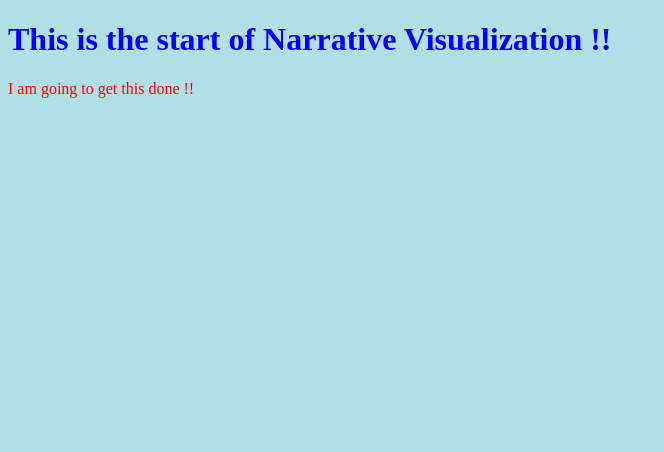
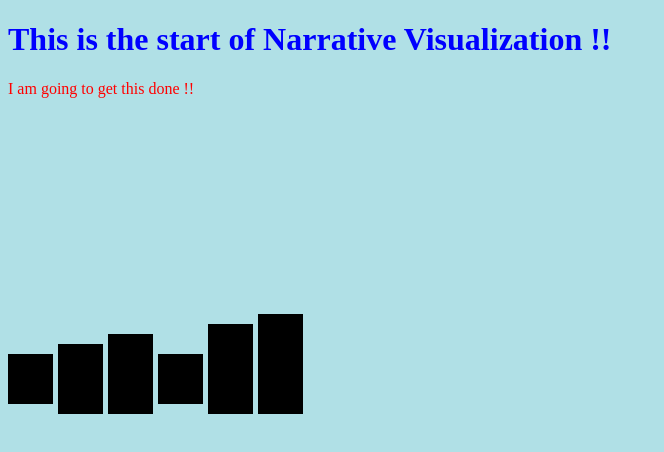
Before and after one commit to samsri01/narrative-visualizaton, a plain HTML site: page index.html in a window 1280 px wide. Shown: the whole page, without its empty margins (0-664 px from the left). Drawn offline with nearby package versions, Linux system fonts and the light colour scheme.

Commit message:
Update index.html

```diff
--- a/index.html
+++ b/index.html
@@ -7,13 +7,13 @@
     <body>
         <h1>This is the start of Narrative Visualization !!</h1>
         <p>I am going to get this done !!</p>
-        <svg widht="300" height="300">
+        <svg width="300" height="300">
 
         </svg>
         <script>
         var data = [1,2,3,1,4,5];
         d3.select("svg").selectAll("rect").data(data).enter().append("rect")
-        .attr("widht",45)
+        .attr("width",45)
         .attr("height", function(d) {return 50*d; })
         .attr("x", function(d,i) {return 50*i })
         .attr("y", function(d,i) {return 250 - 10*d;});
```
